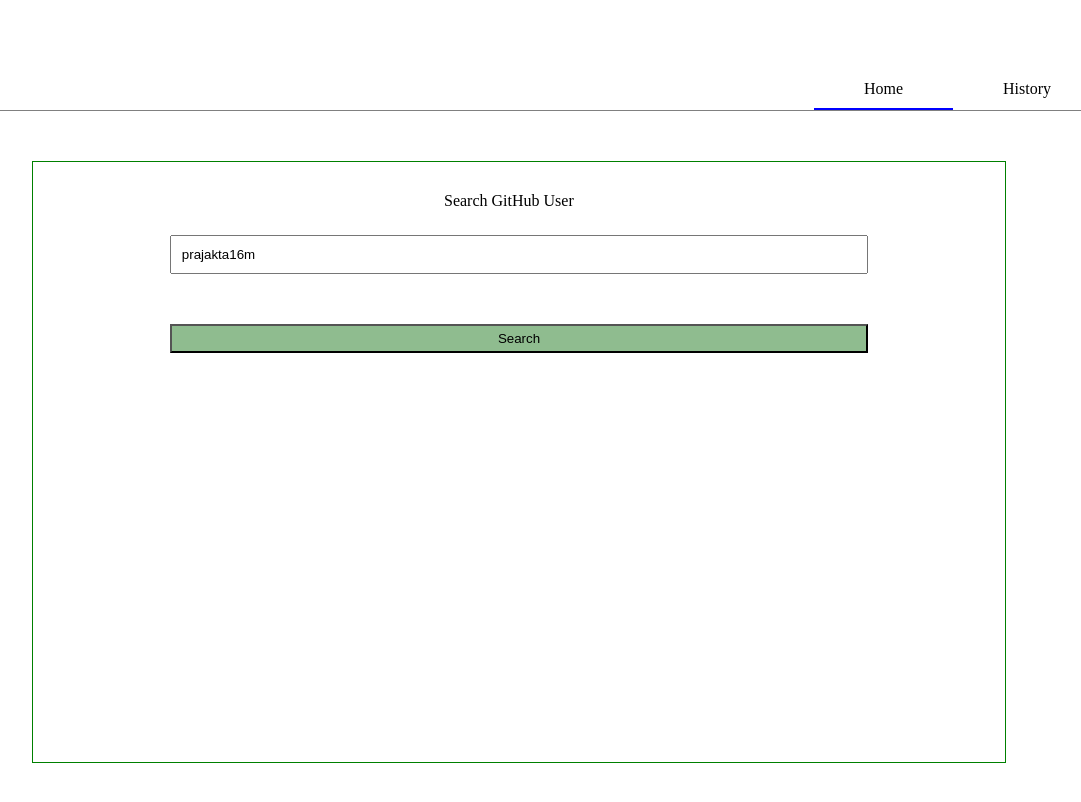
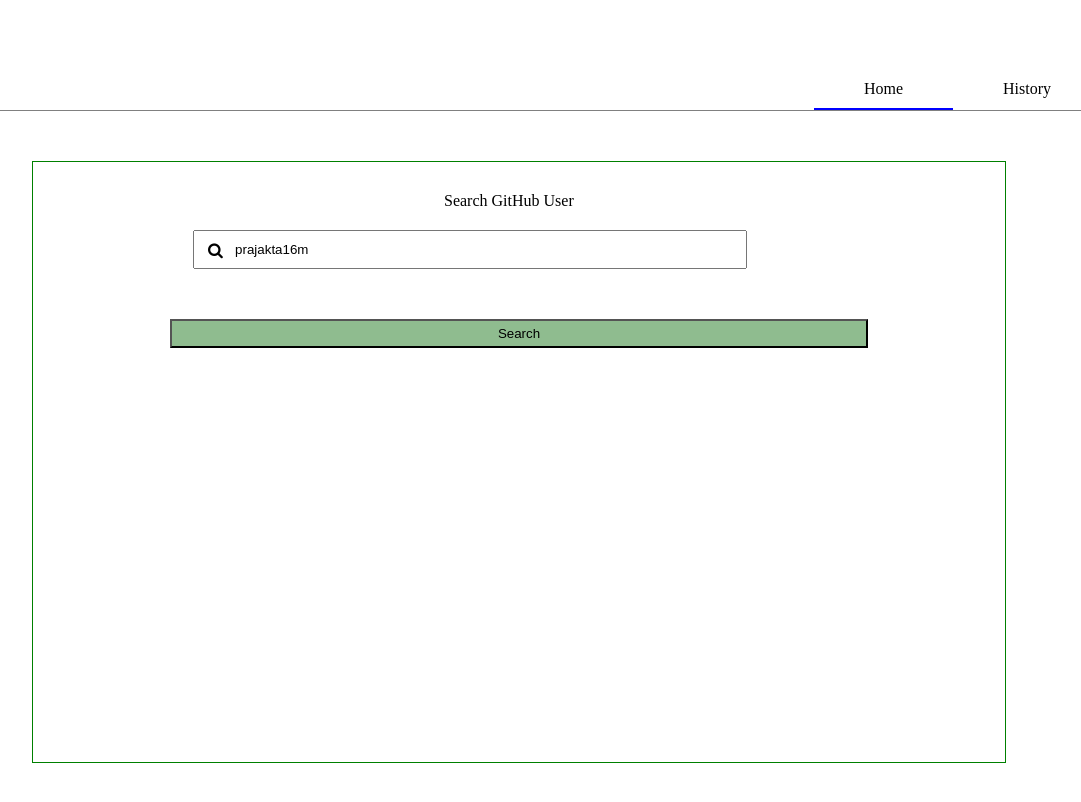
Before and after one commit to prajakta16m/ng-freshprints-assignment, an Angular app: page /home in a window 1280 px wide. Shown: the top 802 px of the page, without its empty margins (121-1202 px from the left). Built offline with nearby package versions, Linux system fonts and the light colour scheme.

Commit message:
Added search icon

```diff
--- a/src/app/home/home.component.html
+++ b/src/app/home/home.component.html
@@ -1,8 +1,16 @@
-<div id="homeContainer" class="page-container">
+<div id="homeContainer" class="page-container ">
 
   <div class="main-title">Search GitHub User</div>
 
-  <input type="text" [(ngModel)]="username" placeholder="Enter username" />
+  <div class="input-icons">
+
+    <i class="fa fa-search icon"></i>
+    <input class="input-field" type="text" [(ngModel)]="username" placeholder="Enter username" />
+
+
+  </div>
+
+
   <button (click)="search()">Search</button>
 
   <div ng-if="displayUser" class="main">
--- a/src/app/home/home.component.scss
+++ b/src/app/home/home.component.scss
@@ -1,12 +1,33 @@
 #homeContainer {
 
-  input {
-    display: block;
-    width: 75%;
+  .input-icons {
+      width: 70%;
+      margin: auto;
+      margin-bottom: 10px;
+      position: relative;
+  }
+
+  .icon {
+      padding: 10px;
+      min-width: 40px;
+  }
+
+  .input-field {
+      width: 85%;
+      padding: 10px;
+      padding-left: 40px;
+  }
+
+  .i-holder {
+    position: relative;
+    width: 76%;
     margin: auto;
-    // text-align: center;
-    padding: 10px;
-    margin-top: 15px;
+  }
+
+  i {
+    position: absolute;
+    top: 2px;
+    left: 5px;
   }
 
   button {
--- a/src/index.html
+++ b/src/index.html
@@ -1,5 +1,10 @@
 <html>
   <head>
+    <link rel="stylesheet"
+          href=
+"https://cdnjs.cloudflare.com/ajax/libs/font-awesome/4.7.0/css/font-awesome.min.css">
+    <style>
+    </style>
     <title>My app</title>
   </head>
   <body>
```
